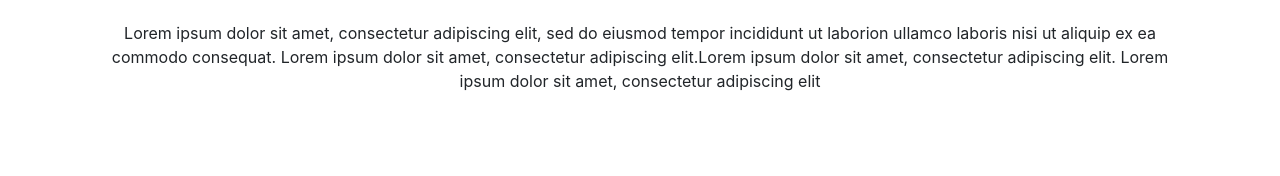
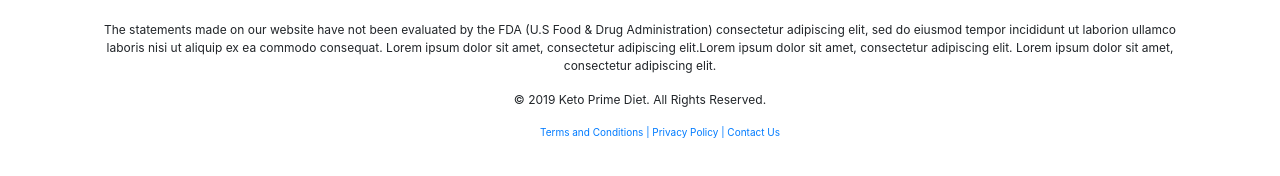
Before and after one commit to mostmojo/ket_o, a website with bundled scripts: page index.html in a window 1280 px wide. Shown: the part 4390-4566 px from the top of the page. Built offline with nearby package versions, Linux system fonts and the light colour scheme; files whose address does not match are found by name; a web font is replaced by a local one.

Commit message:
Add GDPR text

```diff
--- a/index.html
+++ b/index.html
@@ -321,7 +321,17 @@
 				</div>
 			</div>
 			<div class="col-md-12 text-center">
-					<p>Lorem ipsum dolor sit amet, consectetur adipiscing elit, sed do eiusmod tempor incididunt ut laborion ullamco laboris nisi ut aliquip ex ea commodo consequat. Lorem ipsum dolor sit amet, consectetur adipiscing elit.Lorem ipsum dolor sit amet, consectetur adipiscing elit. Lorem ipsum dolor sit amet, consectetur adipiscing elit</p>
+					<p class="footer-text">The statements made on our website have not been evaluated by the FDA (U.S Food & Drug Administration) consectetur adipiscing elit, sed do eiusmod tempor incididunt ut laborion ullamco laboris nisi ut aliquip ex ea commodo consequat. Lorem ipsum dolor sit amet, consectetur adipiscing elit.Lorem ipsum dolor sit amet, consectetur adipiscing elit. Lorem ipsum dolor sit amet, consectetur adipiscing elit.</p>
+		</div>
+		<div class="col-md-12 text-center">
+			<p class="footer-text">&#169; 2019 Keto Prime Diet. All Rights Reserved.</p>
+		</div>
+		<div class="col-md-12 text-center">
+			<ul class="d-flex justify-content-center ">
+				<li><a href="#">Terms and Conditions |&nbsp;</a></li>
+				<li><a href="#">Privacy Policy |&nbsp;</a></li>
+				<li><a href="#">Contact Us</a></li>
+			</ul>
 		</div>
 	</section>
 
--- a/scss/_global.scss
+++ b/scss/_global.scss
@@ -57,7 +57,11 @@ section {
     }
 }
 
-
+li {
+	list-style-type: none;
+	font-size: 10px;
+	color: grey;
+}
 
 
 h2 {
@@ -161,3 +165,7 @@ h2 {
 	padding: 2rem 0;
 	background: rgb(247, 247, 247);
 }
+
+.footer-text {
+	font-size: 12px;
+}
```
Also changed, not shown: css/styles.css, css/styles.min.css.
